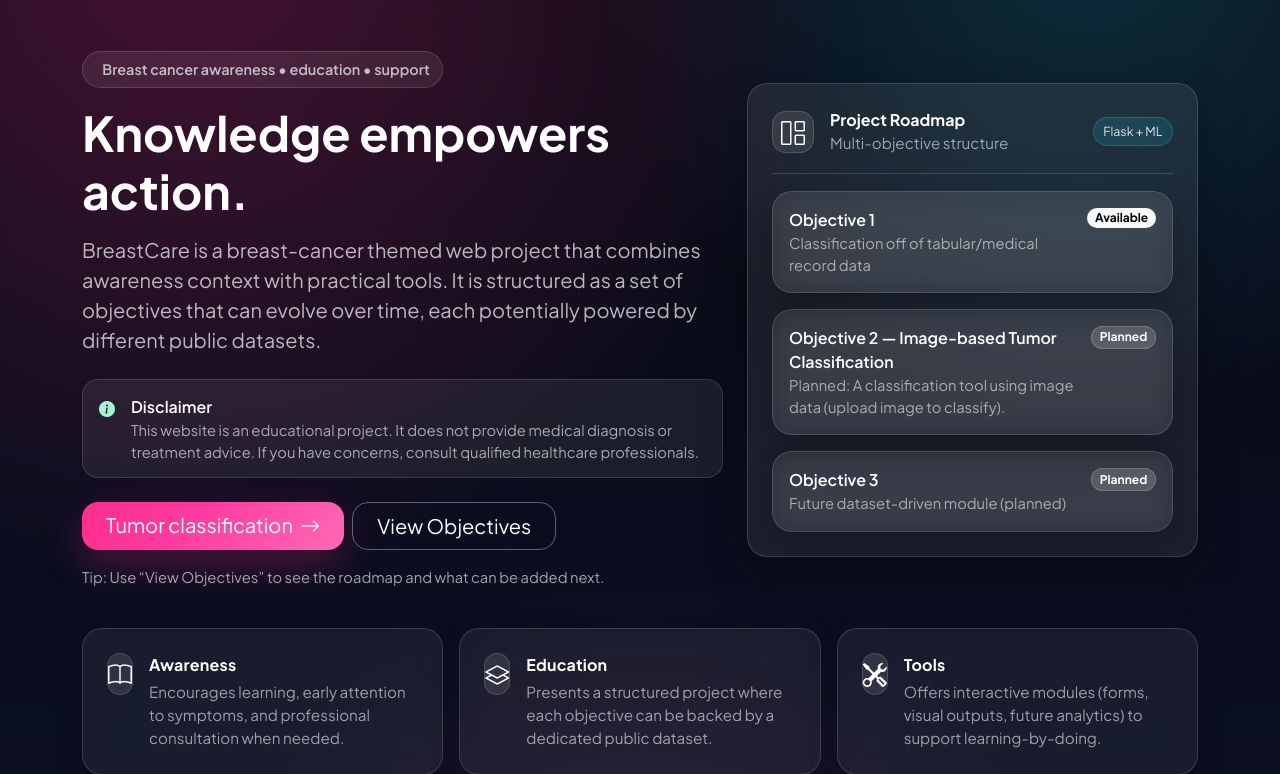
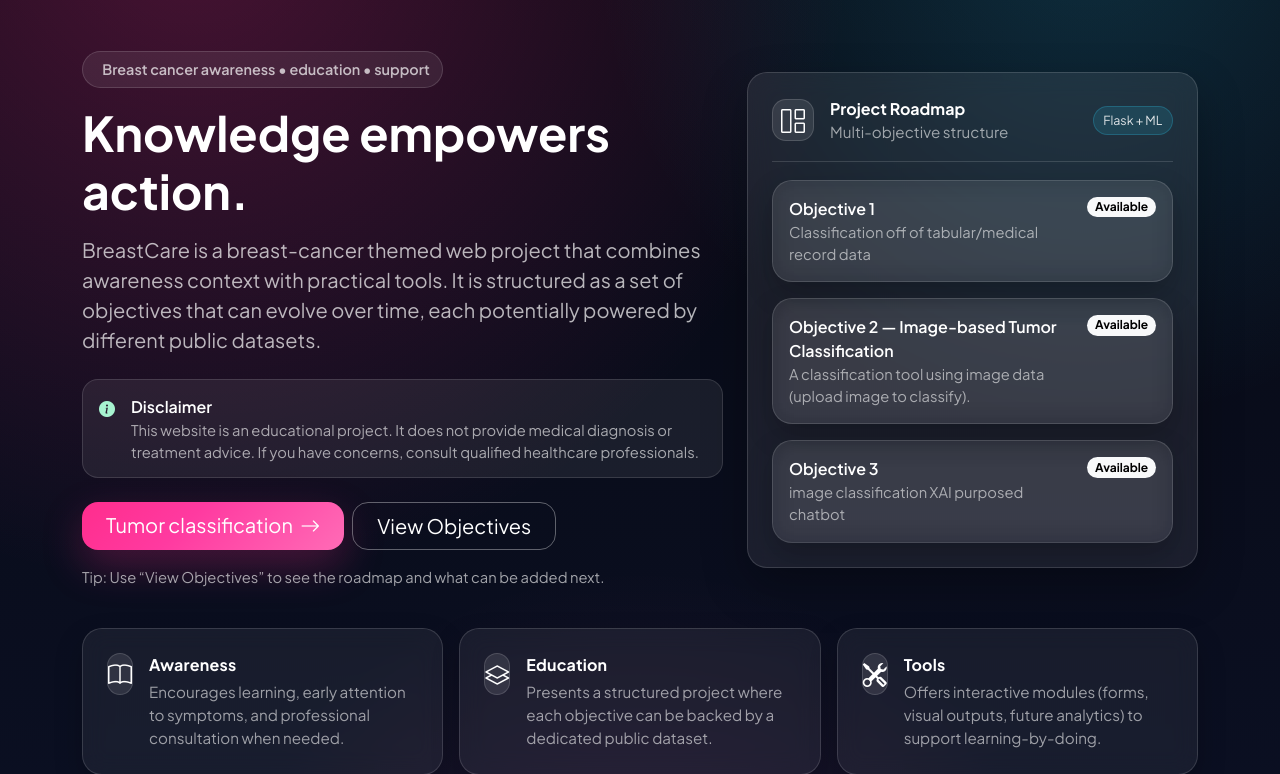
Before and after one commit to yess1ne/Breast_cancer_themed_ML_project, a Flask app: page / in a window 1280 px wide. Shown: the part 73-847 px from the top of the page. Run offline with Flask 3, Linux system fonts and the light colour scheme; parts of the project's set-up code (start-up, migrations or seed data) failed here and were passed over; some libraries are stand-ins or nearby versions.

Commit message:
index page update, to clarify update context

```diff
--- a/templates/index.html
+++ b/templates/index.html
@@ -224,12 +224,10 @@
                     <div>
                       <div class="fw-semibold">Objective 2 — Image-based Tumor Classification</div>
                       <div class="muted2" style="font-size:.92rem;">
-                        Planned: A classification tool using image data (upload image to classify).
+                        A classification tool using image data (upload image to classify).
                       </div>
                     </div>
-                    <span class="badge rounded-pill" style="background:rgba(255,255,255,.16); border:1px solid rgba(255,255,255,.18); color:#fff;">
-                      Planned
-                    </span>
+                    <span class="badge rounded-pill text-bg-light">Available</span>
                   </div>
                 </div>
               </div>
@@ -241,12 +239,10 @@
                     <div>
                       <div class="fw-semibold">Objective 3</div>
                       <div class="muted2" style="font-size:.92rem;">
-                        Future dataset-driven module (planned)
+                        image classification XAI purposed chatbot
                       </div>
                     </div>
-                    <span class="badge rounded-pill" style="background:rgba(255,255,255,.16); border:1px solid rgba(255,255,255,.18); color:#fff;">
-                      Planned
-                    </span>
+                    <span class="badge rounded-pill text-bg-light">Available</span>
                   </div>
                 </div>
               </div>
@@ -349,24 +345,24 @@
             <div class="list-group-item">
               <div class="d-flex justify-content-between align-items-start gap-3">
                 <div>
-                  <div class="fw-semibold">Objective 2 — Dataset-driven module</div>
+                  <div class="fw-semibold">Objective 2 — tumor image classification model</div>
                   <div class="text-muted" style="font-size:.95rem;">
-                    Planned: will be implemented using another public dataset and its own pipeline.
+                    <Planned: will be implemented using another public dataset and its own pipeline.>
                   </div>
                 </div>
-                <span class="badge rounded-pill" style="background:#f1f5f9; color:#0f172a;">Planned</span>
+                <span class="badge text-bg-success rounded-pill">Available</span>
               </div>
             </div>
 
             <div class="list-group-item">
               <div class="d-flex justify-content-between align-items-start gap-3">
                 <div>
-                  <div class="fw-semibold">Objective 3 — Dataset-driven module</div>
+                  <div class="fw-semibold">Objective 3 — image classification XAI purposed chatbot</div>
                   <div class="text-muted" style="font-size:.95rem;">
-                    Planned: will be implemented using another public dataset and its own pipeline.
+
                   </div>
                 </div>
-                <span class="badge rounded-pill" style="background:#f1f5f9; color:#0f172a;">Planned</span>
+                <span class="badge text-bg-success rounded-pill">Available</span>
               </div>
             </div>
           </div>
```
